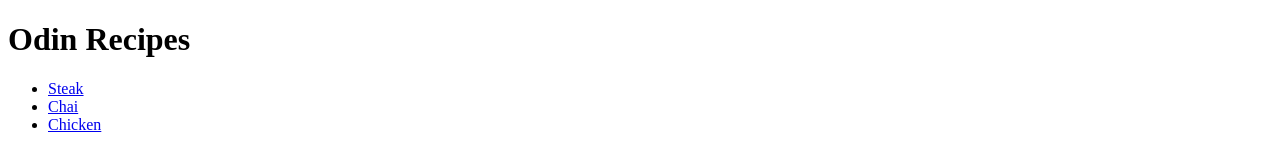
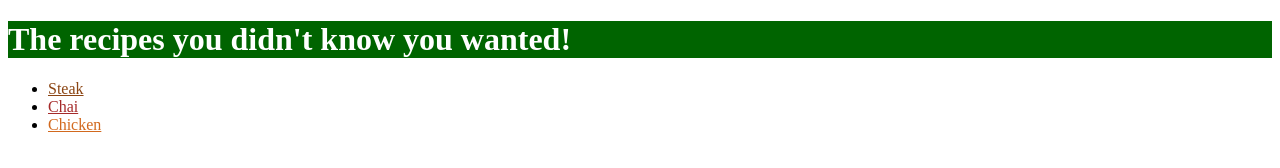
Before and after one commit to theabhaypatil/odin-recipes, a plain HTML site: page index.html in a window 1280 px wide. Drawn offline with Linux system fonts and the light colour scheme; files that its build step writes are made by us from their sources.

Commit message:
Added basic CSS. Created style.css

```diff
--- a/index.html
+++ b/index.html
@@ -1,16 +1,20 @@
 <!DOCTYPE html>
 <html lang="en">
+  <head>
+    <link rel="stylesheet" href="style.css">
+  </head>
+
 <head>
     <meta charset="UTF-8">
     <meta name="viewport" content="width=device-width, initial-scale=1.0">
     <title>Odin Recipes</title>
 </head>
 <body>
-    <h1>Odin Recipes</h1>
+    <h1 style="background-color:darkgreen; color:white">The recipes you didn't know you wanted!</h1>
     <ul>
-        <li><a href="recipes/steak.html">Steak</a></li>
-        <li><a href="recipes/chai.html">Chai</a></li>
-        <li><a href="recipes/chicken.html">Chicken</a></li>
+        <li><a style="color:saddlebrown;" href="recipes/steak.html">Steak</a></li>
+        <li><a style="color: brown;" href="recipes/chai.html">Chai</a></li>
+        <li><a style="color:chocolate;" href="recipes/chicken.html">Chicken</a></li>
     </ul>
 </body>
 </html>
```
Also changed, not shown: recipes/chai.html (+4 -0 lines), recipes/chicken.html (+4 -0 lines), recipes/steak.html (+3 -0 lines), recipes/style.css (added).
